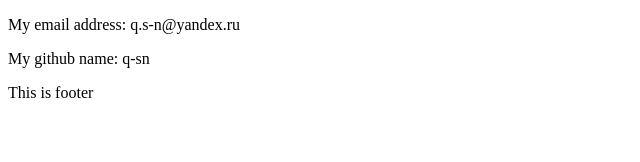
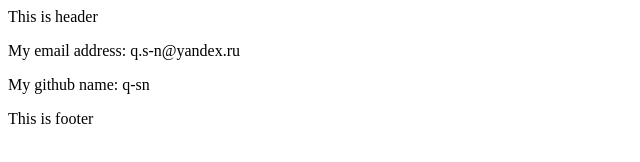
Before and after one commit to q-sn/testing, a plain HTML site: page index.html in a window 1280 px wide. Shown: the whole page, without its empty margins (0-640 px from the left). Drawn offline with Linux system fonts and the light colour scheme.

Commit message:
update index.html, added code.js

```diff
--- /dev/null
+++ b/code.js
@@ -0,0 +1 @@
+console.log('This is code');
--- a/index.html
+++ b/index.html
@@ -5,6 +5,9 @@
     <title>Title</title>
 </head>
 <body>
+    <header>
+        This is header
+    </header>
     <div>
         <p>My email address: q.s-n@yandex.ru</p>
         <p>My github name: q-sn</p>
```
